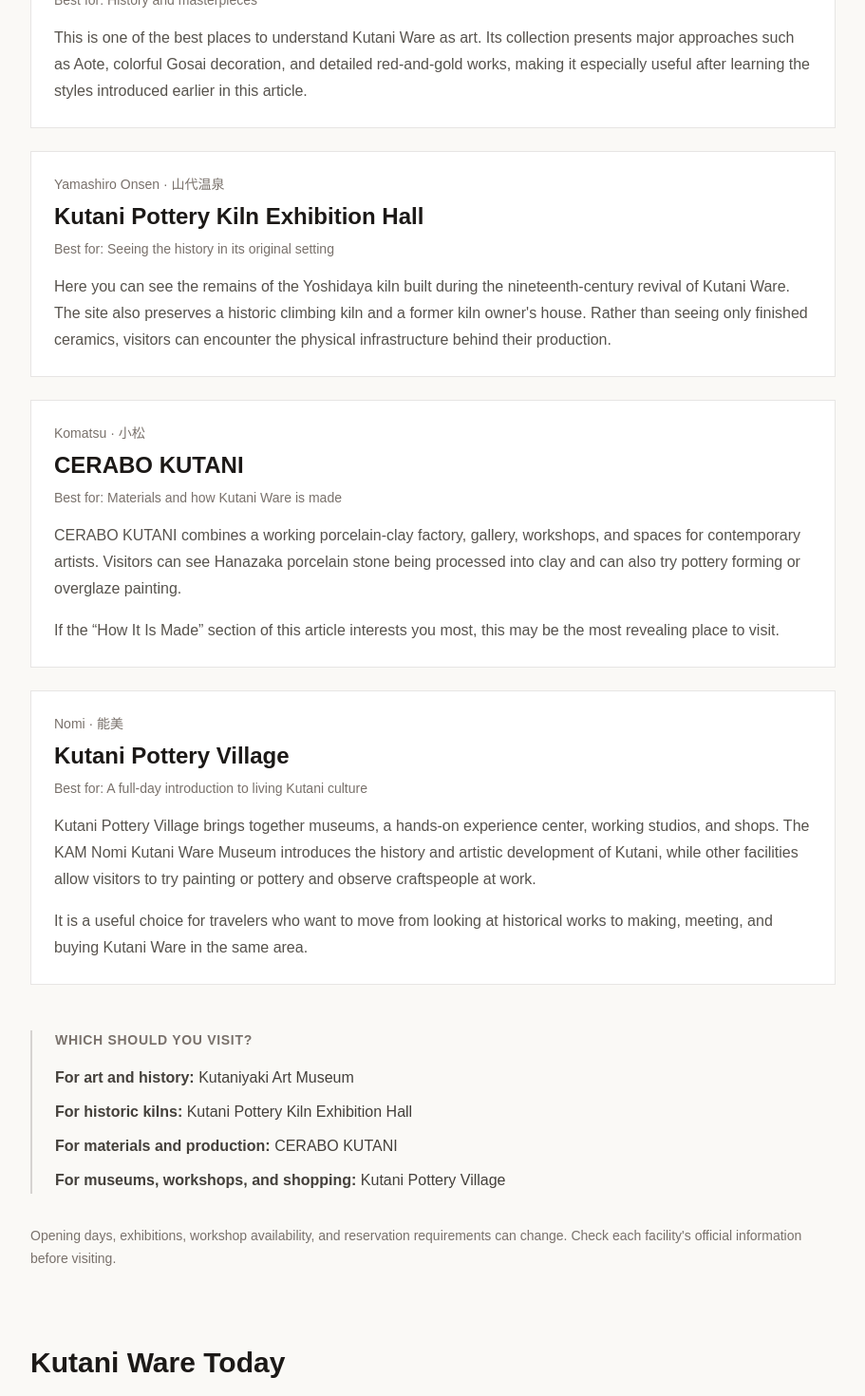
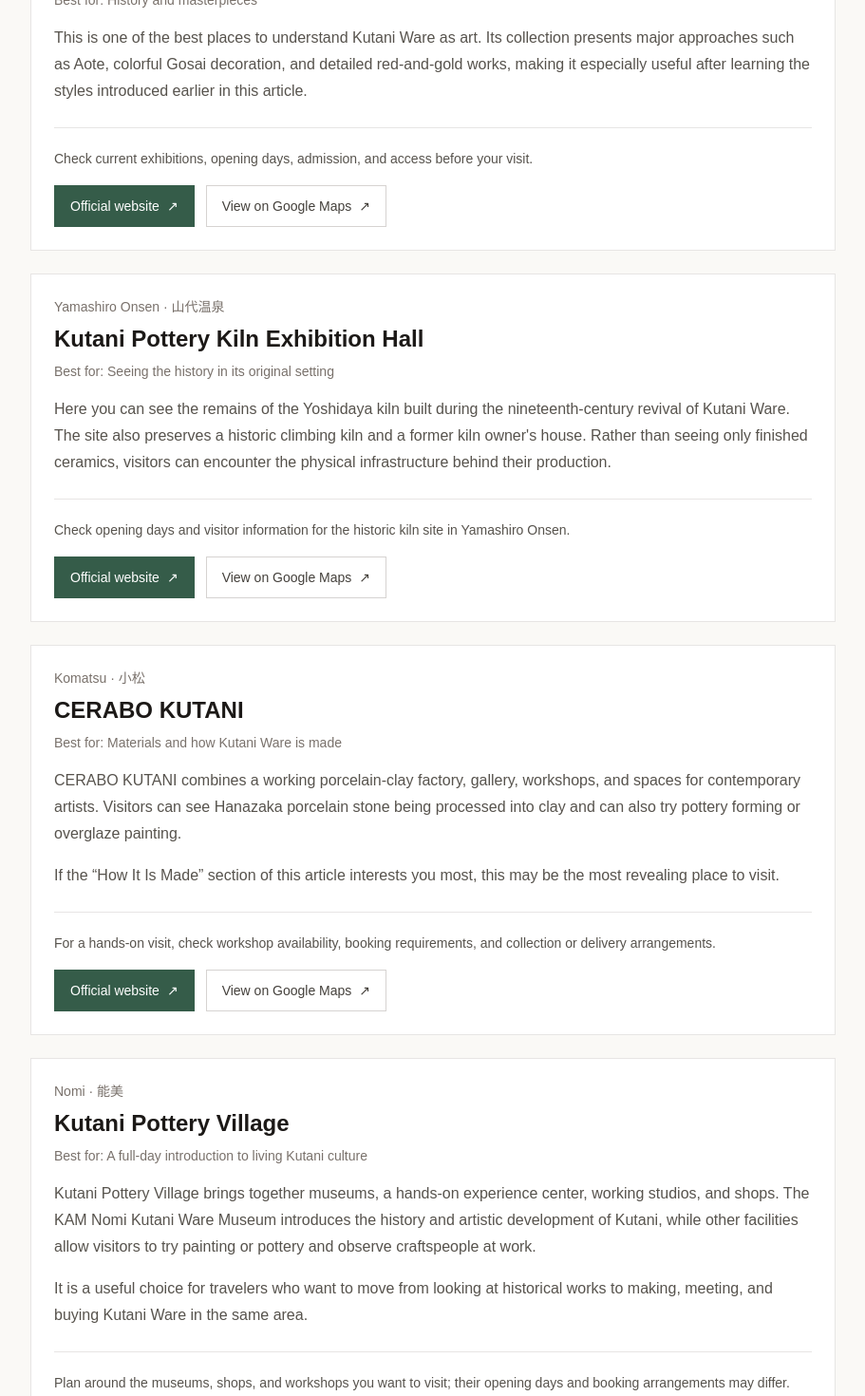
Before and after one commit to mescarmilde/japan-crafts, a Next.js app: page /en/crafts/kutani-ware in a window 1280 px wide. Shown: the part 10080-11550 px from the top of the page at 95% size, without its empty margins (184-1095 px from the left). Built offline with nearby package versions, Linux system fonts and the light colour scheme.

Commit message:
Add official websites and map links to Kutani visit guide

```diff
--- a/app/en/crafts/kutani-ware/page.tsx
+++ b/app/en/crafts/kutani-ware/page.tsx
@@ -97,6 +97,18 @@
         · CC0
       </figcaption>
     </figure>
+  );
+}
+
+function VisitLinks({ name, website, mapQuery, note }: { name: string; website: string; mapQuery: string; note: string }) {
+  return (
+    <div className="mt-6 border-t border-stone-200 pt-5">
+      <p className="text-sm leading-6 text-stone-600">{note}</p>
+      <div className="mt-4 flex flex-wrap gap-3">
+        <a href={website} target="_blank" rel="noopener noreferrer" aria-label={name + ": official website (opens in a new tab)"} className="inline-flex min-h-11 items-center border border-[#355c49] bg-[#355c49] px-4 py-2 text-sm font-medium text-white transition-colors hover:bg-[#284637] focus-visible:outline-2 focus-visible:outline-offset-4 focus-visible:outline-[#355c49]">Official website <span aria-hidden="true" className="ml-2">↗</span></a>
+        <a href={"https://www.google.com/maps/search/?api=1&query=" + encodeURIComponent(mapQuery)} target="_blank" rel="noopener noreferrer" aria-label={name + ": view on Google Maps (opens in a new tab)"} className="inline-flex min-h-11 items-center border border-stone-300 px-4 py-2 text-sm font-medium text-stone-700 transition-colors hover:bg-stone-50 focus-visible:outline-2 focus-visible:outline-offset-4 focus-visible:outline-[#355c49]">View on Google Maps <span aria-hidden="true" className="ml-2">↗</span></a>
+      </div>
+    </div>
   );
 }
 
@@ -665,6 +677,12 @@
                 Gosai decoration, and detailed red-and-gold works, making it especially
                 useful after learning the styles introduced earlier in this article.
               </p>
+              <VisitLinks
+                name="Kutaniyaki Art Museum (石川県九谷焼美術館)"
+                website="https://www.city.kaga.ishikawa.jp/kutani-mus/"
+                mapQuery="石川県九谷焼美術館 加賀市"
+                note="Check current exhibitions, opening days, admission, and access before your visit."
+              />
             </div>
 
             <div className="border border-stone-200 bg-white p-6">
@@ -687,6 +705,12 @@
                 Rather than seeing only finished ceramics, visitors can encounter
                 the physical infrastructure behind their production.
               </p>
+              <VisitLinks
+                name="Kutani Pottery Kiln Exhibition Hall"
+                website="https://kutani-kamaato.com/"
+                mapQuery="九谷焼窯跡展示館 加賀市 山代温泉"
+                note="Check opening days and visitor information for the historic kiln site in Yamashiro Onsen."
+              />
             </div>
 
             <div className="border border-stone-200 bg-white p-6">
@@ -713,6 +737,12 @@
                 If the “How It Is Made” section of this article interests you most,
                 this may be the most revealing place to visit.
               </p>
+              <VisitLinks
+                name="CERABO KUTANI"
+                website="https://cerabo-kutani.com/"
+                mapQuery="CERABO KUTANI 小松市 若杉町"
+                note="For a hands-on visit, check workshop availability, booking requirements, and collection or delivery arrangements."
+              />
             </div>
 
             <div className="border border-stone-200 bg-white p-6">
@@ -741,6 +771,12 @@
                 historical works to making, meeting, and buying Kutani Ware in the
                 same area.
               </p>
+              <VisitLinks
+                name="Kutani Pottery Village"
+                website="https://kutani-danchi.org/"
+                mapQuery="九谷陶芸村 能美市 泉台町"
+                note="Plan around the museums, shops, and workshops you want to visit; their opening days and booking arrangements may differ."
+              />
             </div>
           </div>
 
```
